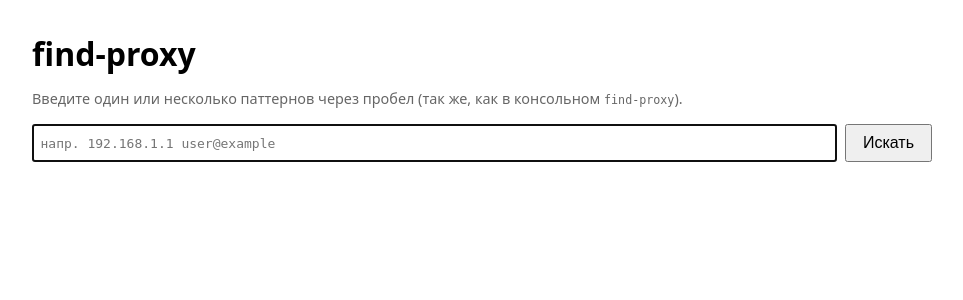
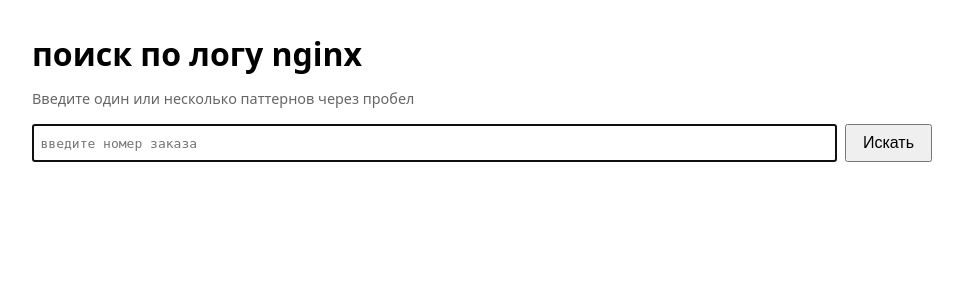
Before and after one commit to gich/proxy_search_dl, a Flask app: page / in a window 1280 px wide. Shown: the top 300 px of the page, without its empty margins (158-1121 px from the left). Run offline with Flask 3, Linux system fonts and the light colour scheme.

Commit message:
update index.html

```diff
--- a/templates/index.html
+++ b/templates/index.html
@@ -14,10 +14,10 @@
 </style>
 </head>
 <body>
-  <h1>find-proxy</h1>
-  <p class="hint">Введите один или несколько паттернов через пробел (так же, как в консольном <code>find-proxy</code>).</p>
+  <h1>поиск по логу nginx</h1>
+  <p class="hint">Введите один или несколько паттернов через пробел</p>
   <form action="{{ url_for('search') }}" method="post">
-    <input type="text" name="q" value="{{ query|e }}" autofocus placeholder="напр. 192.168.1.1 user@example">
+    <input type="text" name="q" value="{{ query|e }}" autofocus placeholder="введите номер заказа">
     <button type="submit">Искать</button>
   </form>
   {% if error %}<div class="error">{{ error }}</div>{% endif %}
```
